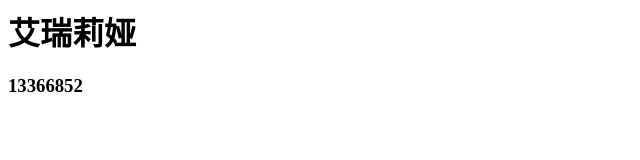
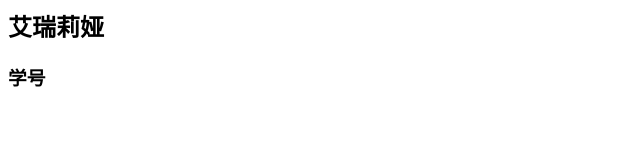
Before and after one commit to Hideonbush-ZED/ww-work, a plain HTML site: page index.html in a window 1280 px wide. Shown: the whole page, without its empty margins (0-640 px from the left). Drawn offline with Linux system fonts and the light colour scheme.

Commit message:
修改了标题大小和内容
标题大小和内容有变化

```diff
--- a/index.html
+++ b/index.html
@@ -1,2 +1,2 @@
-<h1>艾瑞莉娅</h1>
-<h3>13366852</h3>
+<h2>艾瑞莉娅</h2>
+<h3>学号</h3>
```
